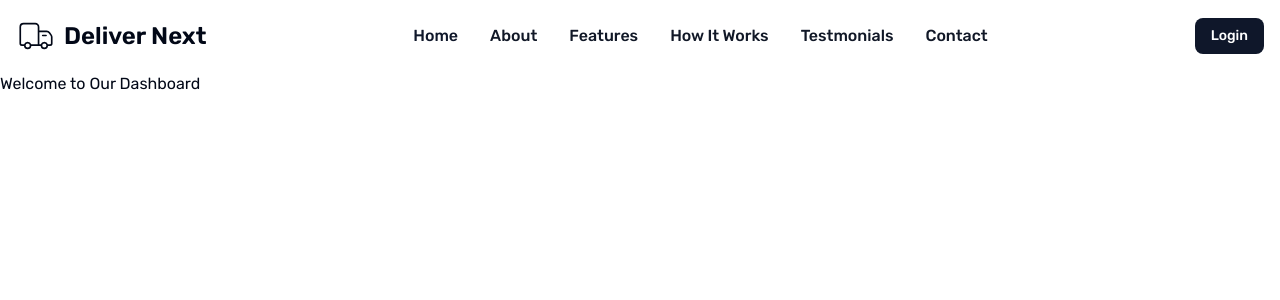
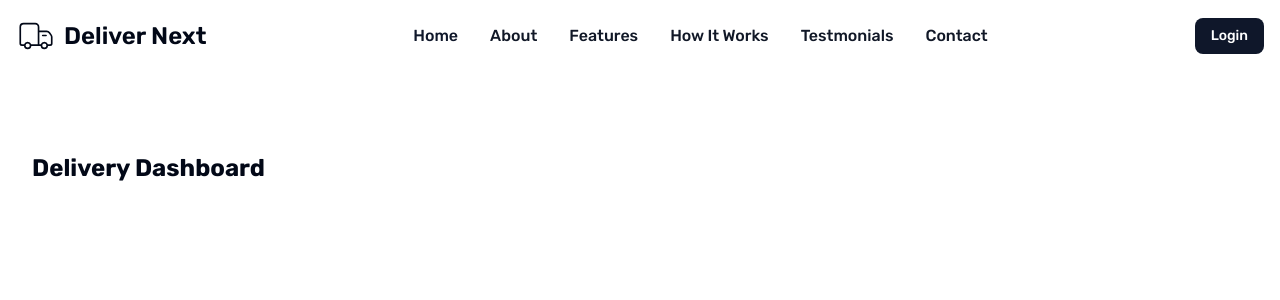
Before and after one commit to mutebinuhu/delivernext, a Next.js app: page /dashboard in a window 1280 px wide. Shown: the top 300 px of the page. Built offline with nearby package versions, Linux system fonts and the light colour scheme.

Commit message:
core: add basic delivery page

```diff
--- a/app/dashboard/page.js
+++ b/app/dashboard/page.js
@@ -1,11 +1,25 @@
+"use client"
 import React from 'react';
-
+import { motion } from "framer-motion";
 const Page = () => {
     return (
-        <div>
-            <h1>Welcome to Our Dashboard</h1>
+        <div className="min-h-screen flex py-12">
+
+            <motion.div
+                initial={{ opacity: 0, x: -50 }}
+                animate={{ opacity: 1, x: 0 }}
+                transition={{ duration: 0.5 }}
+                className="flex-1 p-8"
+            >
+                <h1 className="text-2xl font-bold mb-4">Delivery Dashboard</h1>
+
+
+
+
+            </motion.div>
         </div>
     );
-}
+};
+
 
 export default Page;
--- a/package.json
+++ b/package.json
@@ -14,6 +14,7 @@
     "@supabase/supabase-js": "^2.38.0",
     "class-variance-authority": "^0.7.0",
     "clsx": "^2.0.0",
+    "framer-motion": "^10.16.4",
     "lucide-react": "^0.284.0",
     "next": "latest",
     "react": "latest",
```
Also changed, not shown: app/components/AccountBalance.js (added), app/components/Navigation.js (added), app/components/RecentShipments.js (added), app/components/TrackingStatus.js (added), 1 other file (tests, documents, lock files or other folders).
